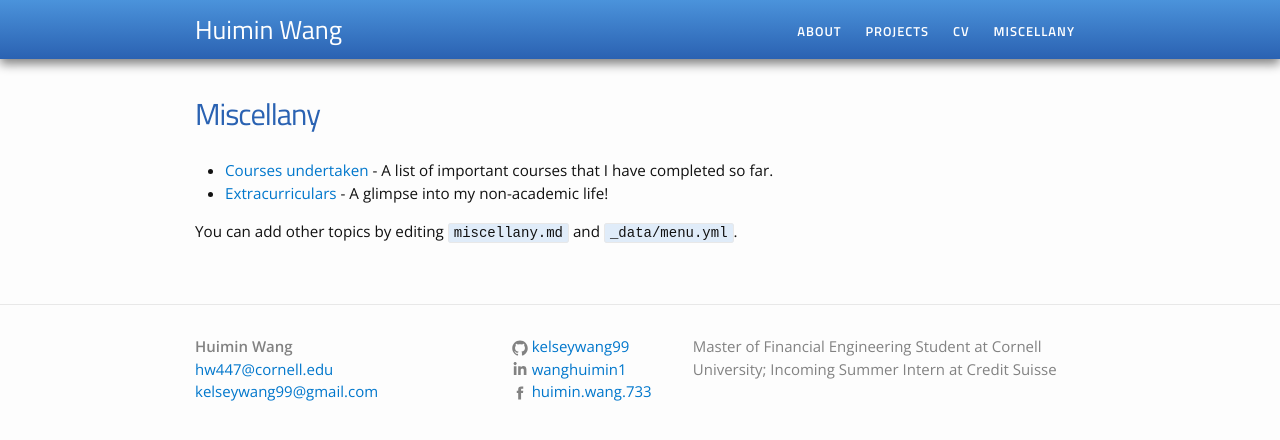
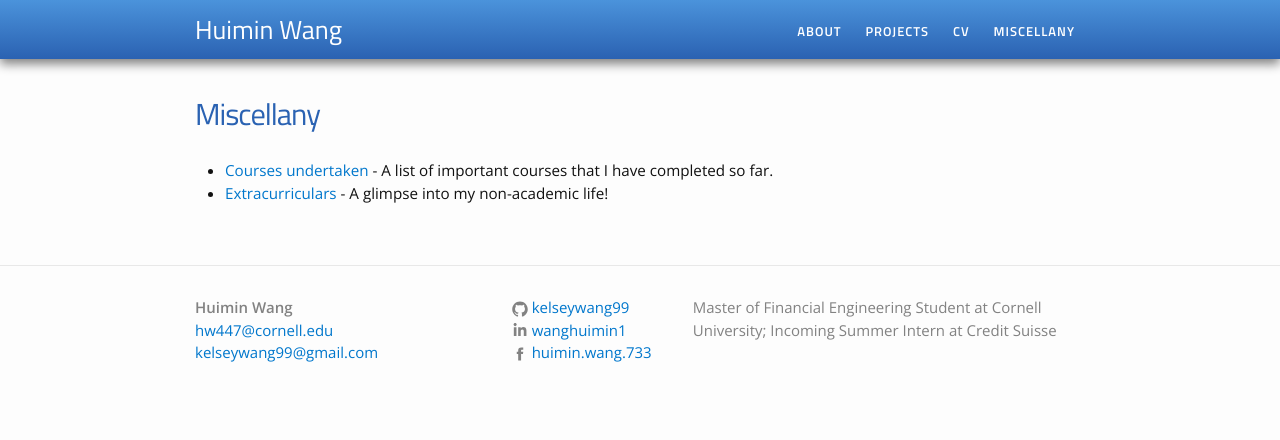
Before and after one commit to kelseywang99/kelseywang99.github.io, a Jekyll site: the page built from miscellany.md, in a window 1280 px wide. Shown: the top 440 px of the page. Built offline with Jekyll 4.4.1, drawn with Linux system fonts in a browser that asks for light colours.

Commit message:
change to miscellany

```diff
--- a/miscellany.md
+++ b/miscellany.md
@@ -8,5 +8,3 @@ permalink: /miscellany/
 	<li><a href="courses">Courses undertaken</a> - A list of important courses that I have completed so far.</li>
 	<li><a href="extracurricular">Extracurriculars</a> - A glimpse into my non-academic life!</li>
 </ul>
-
-You can add other topics by editing `miscellany.md` and `_data/menu.yml`.
```
Also changed, not shown: 1 other file.
